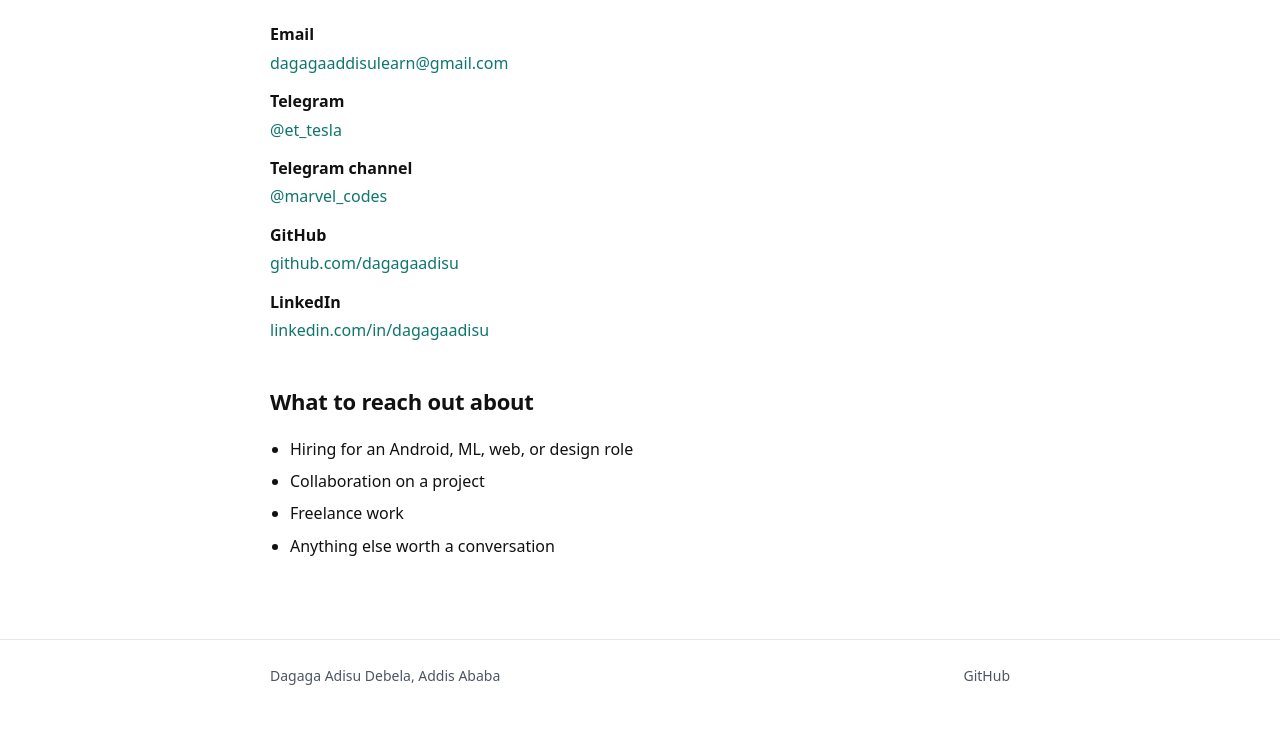
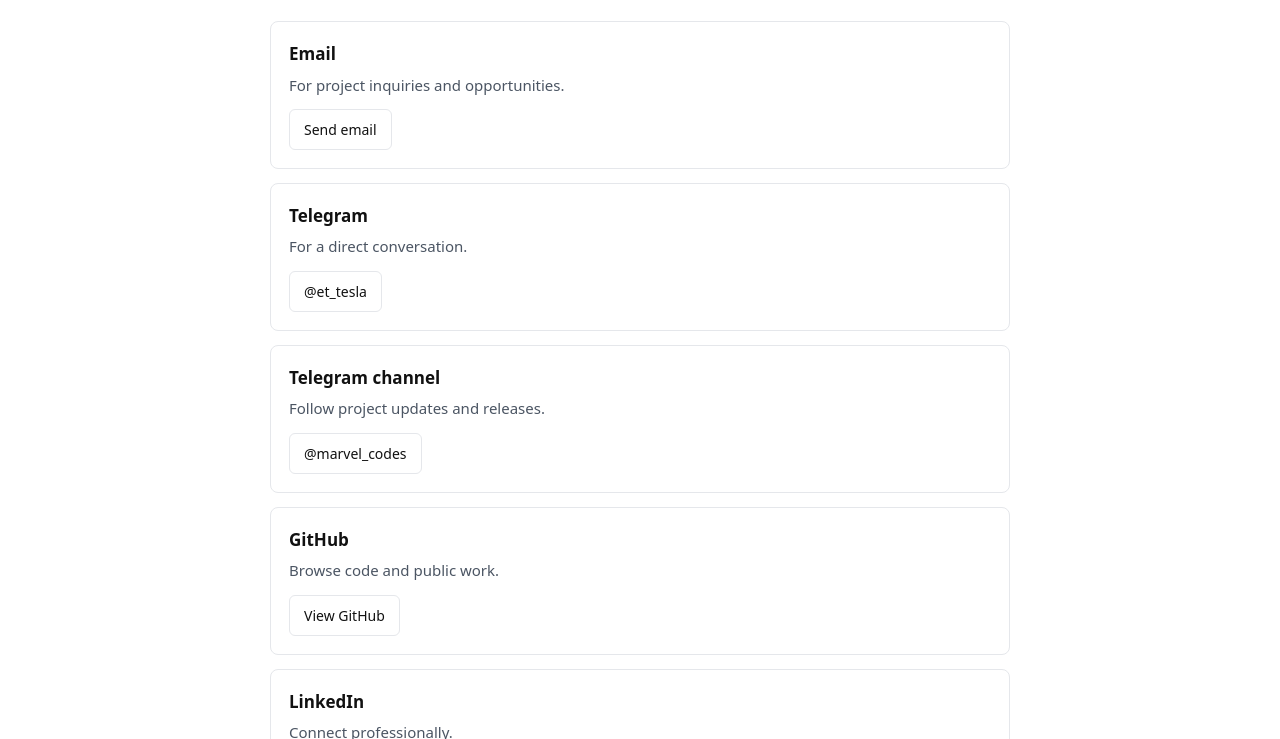
Before and after one commit to DagagaAdisu/dagagaadisu.github.io, a plain HTML site: page contact.html in a window 1280 px wide. Shown: the part 213-952 px from the top of the page. Before the commit the page ends 924 px from the top, so only its background shows below. Drawn offline with Linux system fonts and the light colour scheme.

Commit message:
Revamp contact section with card layout
Replaced the contact information list with a card layout for better presentation. Added sections for Email, Telegram, GitHub, and LinkedIn with corresponding actions.

```diff
--- a/contact.html
+++ b/contact.html
@@ -57,25 +57,40 @@
 
 <main id="main">
   <div class="wrap">
-    <h1>Contact</h1>
-    <p class="lede">Open to work, collaboration, and anything that puts the tools I build in front of people who need them.</p>
+    <section class="hero">
+      <div class="intro">
+        <h1>Contact</h1>
+        <p class="lede">Open to work, collaboration, and anything that puts the tools I build in front of people who need them.</p>
+      </div>
+    </section>
 
-    <dl class="meta">
-      <dt>Email</dt>
-      <dd><a href="mailto:dagagaaddisulearn@gmail.com">dagagaaddisulearn@gmail.com</a></dd>
-
-      <dt>Telegram</dt>
-      <dd><a href="https://t.me/et_tesla" rel="noopener">@et_tesla</a></dd>
-
-      <dt>Telegram channel</dt>
-      <dd><a href="https://t.me/marvel_codes" rel="noopener">@marvel_codes</a></dd>
-
-      <dt>GitHub</dt>
-      <dd><a href="https://github.com/dagagaadisu" rel="noopener">github.com/dagagaadisu</a></dd>
-
-      <dt>LinkedIn</dt>
-      <dd><a href="https://www.linkedin.com/in/dagagaadisu" rel="noopener">linkedin.com/in/dagagaadisu</a></dd>
-    </dl>
+    <div class="card-grid contact-grid">
+      <article class="card">
+        <h3>Email</h3>
+        <p>For project inquiries and opportunities.</p>
+        <div class="actions"><a class="btn-ghost" href="mailto:dagagaaddisulearn@gmail.com">Send email</a></div>
+      </article>
+      <article class="card">
+        <h3>Telegram</h3>
+        <p>For a direct conversation.</p>
+        <div class="actions"><a class="btn-ghost" href="https://t.me/et_tesla" rel="noopener">@et_tesla</a></div>
+      </article>
+      <article class="card">
+        <h3>Telegram channel</h3>
+        <p>Follow project updates and releases.</p>
+        <div class="actions"><a class="btn-ghost" href="https://t.me/marvel_codes" rel="noopener">@marvel_codes</a></div>
+      </article>
+      <article class="card">
+        <h3>GitHub</h3>
+        <p>Browse code and public work.</p>
+        <div class="actions"><a class="btn-ghost" href="https://github.com/dagagaadisu" rel="noopener">View GitHub</a></div>
+      </article>
+      <article class="card">
+        <h3>LinkedIn</h3>
+        <p>Connect professionally.</p>
+        <div class="actions"><a class="btn-ghost" href="https://www.linkedin.com/in/dagagaadisu" rel="noopener">View profile</a></div>
+      </article>
+    </div>
 
     <h2>What to reach out about</h2>
     <ul>
```
